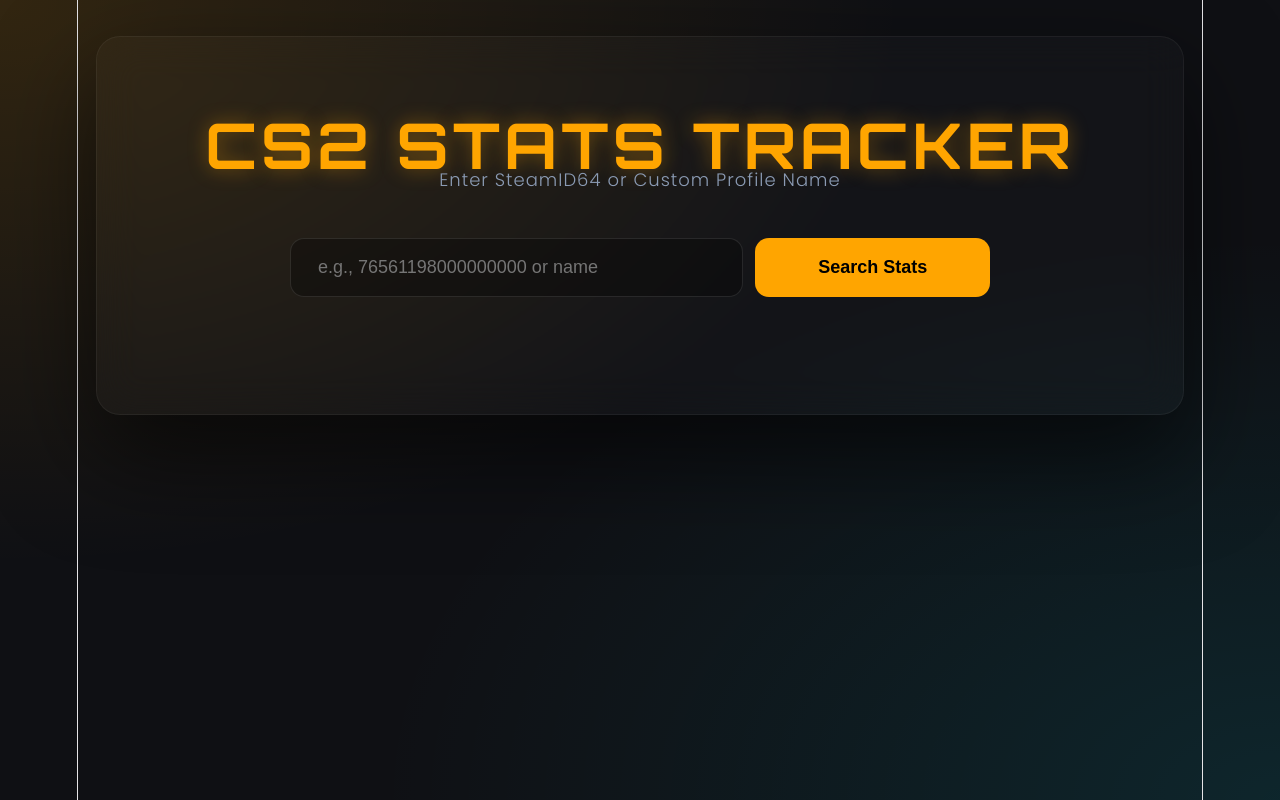
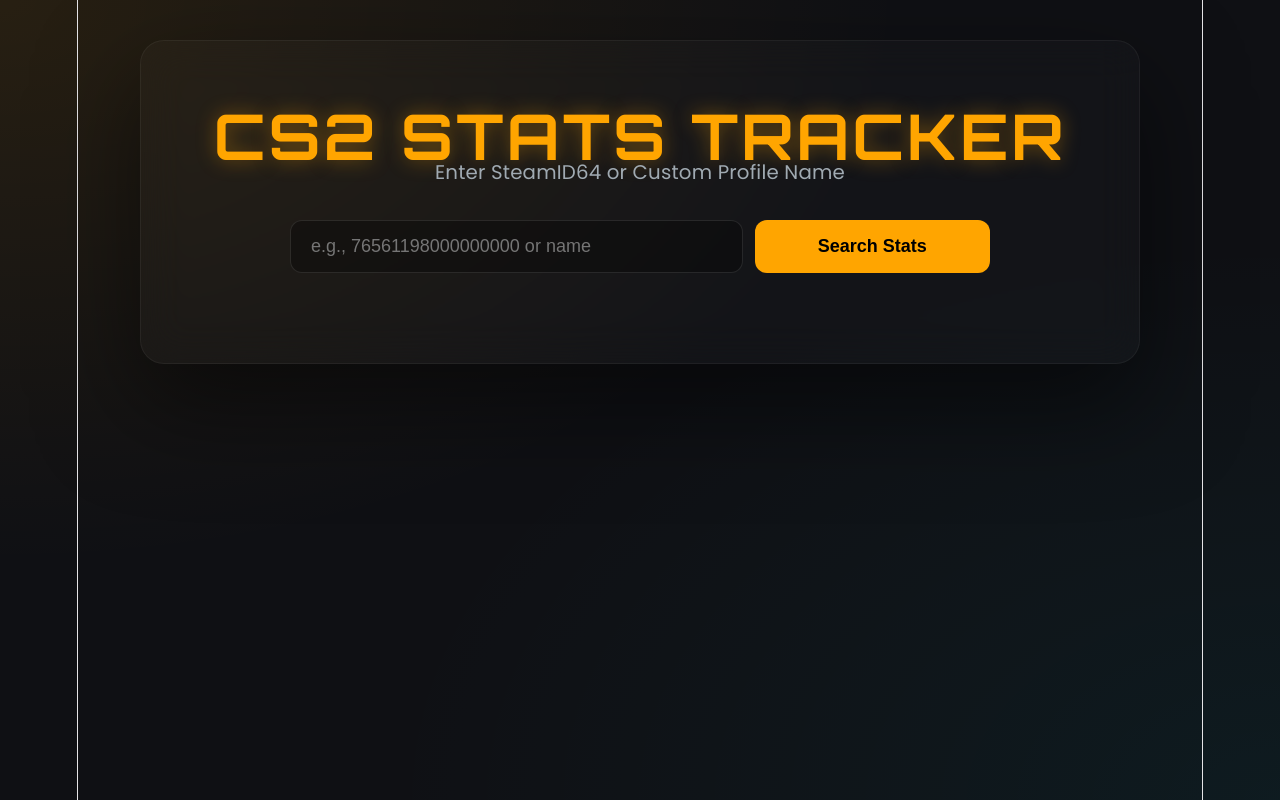
Before and after one commit to vthish/CS2-stats-tracker, a React (Vite) app: page / in a window 1280 px wide. Built offline with nearby package versions, Linux system fonts and the light colour scheme.

Commit message:
Fix: Centered layout on laptops and added Enter key search support

```diff
--- a/src/App.css
+++ b/src/App.css
@@ -1,4 +1,4 @@
-@import url('https://fonts.googleapis.com/css2?family=Orbitron:wght@400;700&family=Poppins:wght@300;400;600&display=swap');
+@import url('https://fonts.googleapis.com/css2?family=Orbitron:wght@700&family=Poppins:wght@400;600;800&display=swap');
 
 * {
   box-sizing: border-box;
@@ -9,202 +9,162 @@
 body {
   background: #0f1014;
   background-image:
-    radial-gradient(at 0% 0%, rgba(255, 165, 0, 0.15) 0px, transparent 50%),
-    radial-gradient(at 100% 100%, rgba(0, 229, 255, 0.1) 0px, transparent 50%);
+    radial-gradient(at 0% 0%, rgba(255, 165, 0, 0.1) 0px, transparent 50%),
+    radial-gradient(at 100% 100%, rgba(0, 229, 255, 0.05) 0px, transparent 50%);
   color: #ffffff;
   min-height: 100vh;
+  width: 100%;
   display: flex;
   justify-content: center;
-  align-items: flex-start;
+  align-items: flex-start; /* Starts from top for scrolling */
   font-family: 'Poppins', sans-serif;
-  overflow-x: hidden;
 }
 
 .app-wrapper {
   width: 100%;
-  padding: 2rem 1rem;
+  padding: 40px 20px;
   display: flex;
-  justify-content: center;
-  animation: fadeIn 0.8s ease-in;
+  justify-content: center; /* Centers container on laptop */
 }
 
 .app-container {
-  width: 100%;
-  max-width: 1100px;
   background: rgba(255, 255, 255, 0.02);
   backdrop-filter: blur(20px);
-  -webkit-backdrop-filter: blur(20px);
   border: 1px solid rgba(255, 255, 255, 0.05);
   border-radius: 24px;
-  padding: clamp(1.5rem, 5vw, 3.5rem);
-  box-shadow: 0 40px 100px rgba(0, 0, 0, 0.6);
-  transition: transform 0.3s ease;
+  padding: clamp(20px, 5vw, 50px);
+  width: 100%;
+  max-width: 1000px; /* Limits width on big screens */
+  margin: 0 auto; /* Force centering */
+  box-shadow: 0 40px 100px rgba(0, 0, 0, 0.5);
+  text-align: center;
 }
 
 .title-glow {
   font-family: 'Orbitron', sans-serif;
-  font-size: clamp(1.5rem, 8vw, 3.5rem);
-  font-weight: 700;
+  font-size: clamp(1.8rem, 6vw, 3.5rem);
   color: #ffa500;
   text-transform: uppercase;
-  letter-spacing: 4px;
-  margin-bottom: 0.5rem;
+  letter-spacing: 3px;
+  margin-bottom: 10px;
   text-shadow: 0 0 20px rgba(255, 165, 0, 0.4);
 }
 
 .subtitle {
-  color: #8b9bb4;
-  font-size: clamp(0.8rem, 2.5vw, 1rem);
-  margin-bottom: 2.5rem;
-  font-weight: 300;
-  letter-spacing: 1px;
+  color: #a0aab2;
+  margin-bottom: 35px;
+  font-size: clamp(0.9rem, 2vw, 1.1rem);
 }
 
 .search-box {
   display: flex;
   gap: 12px;
-  margin-bottom: 3rem;
-  width: 100%;
+  justify-content: center;
+  margin: 0 auto 40px auto;
   max-width: 700px;
-  margin-left: auto;
-  margin-right: auto;
 }
 
 .search-box input {
   flex: 2;
-  padding: 1rem 1.5rem;
+  padding: 15px 20px;
+  font-size: 1rem;
+  border-radius: 12px;
+  border: 1px solid rgba(255, 255, 255, 0.1);
   background: rgba(0, 0, 0, 0.3);
-  border: 1px solid rgba(255, 255, 255, 0.1);
-  border-radius: 14px;
   color: white;
-  font-size: 1rem;
-  transition: all 0.3s ease;
+  outline: none;
+  transition: 0.3s;
 }
 
 .search-box input:focus {
-  outline: none;
   border-color: #ffa500;
-  box-shadow: 0 0 15px rgba(255, 165, 0, 0.2);
 }
 
 .search-box button {
   flex: 1;
-  padding: 1rem;
+  padding: 15px;
+  font-size: 1rem;
+  font-weight: 700;
+  border-radius: 12px;
+  border: none;
   background: #ffa500;
-  border: none;
-  border-radius: 14px;
   color: #000;
-  font-weight: 700;
-  font-size: 1rem;
   cursor: pointer;
-  transition: all 0.3s cubic-bezier(0.175, 0.885, 0.32, 1.275);
+  transition: 0.3s cubic-bezier(0.175, 0.885, 0.32, 1.275);
 }
 
 .search-box button:hover:not(:disabled) {
   transform: scale(1.05);
-  background: #ffb732;
-  box-shadow: 0 0 25px rgba(255, 165, 0, 0.5);
+  box-shadow: 0 0 20px rgba(255, 165, 0, 0.4);
 }
 
 .stats-grid {
   display: grid;
-  grid-template-columns: repeat(auto-fit, minmax(min(100%, 220px), 1fr));
-  gap: 1.5rem;
-  margin-top: 2rem;
+  grid-template-columns: repeat(auto-fit, minmax(200px, 1fr));
+  gap: 20px;
 }
 
 .stat-card {
-  background: linear-gradient(145deg, rgba(255, 255, 255, 0.05) 0%, rgba(255, 255, 255, 0.01) 100%);
-  padding: 1.5rem;
-  border-radius: 18px;
-  border: 1px solid rgba(255, 255, 255, 0.05);
-  position: relative;
-  overflow: hidden;
-  transition: all 0.4s ease;
-  display: flex;
-  flex-direction: column;
-  align-items: flex-start;
-}
-
-.stat-card::before {
-  content: '';
-  position: absolute;
-  top: 0;
-  left: 0;
-  width: 4px;
-  height: 100%;
-  background: #ffa500;
-  transition: width 0.3s ease;
+  background: rgba(255, 255, 255, 0.03);
+  padding: 20px;
+  border-radius: 16px;
+  border-left: 4px solid #ffa500;
+  text-align: left;
+  transition: 0.3s;
 }
 
 .stat-card:hover {
-  transform: translateY(-10px);
-  border-color: rgba(255, 165, 0, 0.3);
-  background: rgba(255, 255, 255, 0.08);
-}
-
-.stat-card:hover::before {
-  width: 100%;
-  opacity: 0.05;
+  transform: translateY(-5px);
+  background: rgba(255, 255, 255, 0.06);
 }
 
 .stat-name {
   font-size: 0.75rem;
   color: #ffa500;
-  font-weight: 600;
-  text-transform: uppercase;
-  margin-bottom: 0.5rem;
-  letter-spacing: 1.5px;
+  font-weight: 800;
+  letter-spacing: 1px;
+  margin-bottom: 8px;
+  display: block;
 }
 
 .stat-value {
   font-family: 'Orbitron', sans-serif;
-  font-size: 1.8rem;
-  font-weight: 700;
-  color: #fff;
+  font-size: 1.6rem;
+  color: #ffffff;
 }
 
 @media (max-width: 600px) {
   .search-box {
     flex-direction: column;
   }
-
-  .search-box button {
-    width: 100%;
+  .stats-grid {
+    grid-template-columns: repeat(2, 1fr);
+    gap: 12px;
   }
-
-  .stats-grid {
-    grid-template-columns: repeat(auto-fit, minmax(140px, 1fr));
-    gap: 1rem;
-  }
-
-  .stat-card {
-    padding: 1rem;
-  }
-
   .stat-value {
-    font-size: 1.4rem;
+    font-size: 1.2rem;
   }
 }
 
+.loader {
+  width: 40px;
+  height: 40px;
+  border: 4px solid rgba(255, 255, 255, 0.1);
+  border-top-color: #ffa500;
+  border-radius: 50%;
+  animation: spin 1s linear infinite;
+  margin: 30px auto;
+}
+
+@keyframes spin {
+  to { transform: rotate(360deg); }
+}
+
+.fade-in {
+  animation: fadeIn 0.5s ease-out forwards;
+}
+
 @keyframes fadeIn {
-  from { opacity: 0; transform: translateY(20px); }
+  from { opacity: 0; transform: translateY(15px); }
   to { opacity: 1; transform: translateY(0); }
 }
-
-.loader {
-  width: 48px;
-  height: 48px;
-  border: 5px solid #FFF;
-  border-bottom-color: #ffa500;
-  border-radius: 50%;
-  display: inline-block;
-  box-sizing: border-box;
-  animation: rotation 1s linear infinite;
-  margin: 2rem auto;
-}
-
-@keyframes rotation {
-  0% { transform: rotate(0deg); }
-  100% { transform: rotate(360deg); }
-}
--- a/src/App.jsx
+++ b/src/App.jsx
@@ -8,7 +8,10 @@
   const [error, setError] = useState('');
   const [loading, setLoading] = useState(false);
 
-  const fetchStats = async () => {
+  const fetchStats = async (e) => {
+    // Prevent page refresh on form submit
+    if (e) e.preventDefault();
+
     if (!steamInput) {
       setError('Please enter a Steam ID or Profile Name');
       return;
@@ -22,14 +25,12 @@
       let url = '';
       const trimmedInput = steamInput.trim();
 
-      // Determine if the input is a SteamID64 or a Custom Name
       if (/^\d{17}$/.test(trimmedInput)) {
         url = `/.netlify/functions/getStats?steamid=${trimmedInput}`;
       } else {
         url = `/.netlify/functions/getStats?vanityurl=${trimmedInput}`;
       }
 
-      // API call to our Netlify Serverless Function
       const response = await axios.get(url);
 
       if (response.data && response.data.playerstats) {
@@ -39,7 +40,6 @@
       }
     } catch (err) {
       setError('Error fetching data. Profile might be private or doesn\'t exist.');
-      console.error(err);
     } finally {
       setLoading(false);
     }
@@ -51,17 +51,18 @@
         <h1 className="title-glow">CS2 Stats Tracker</h1>
         <p className="subtitle">Enter SteamID64 or Custom Profile Name</p>
 
-        <div className="search-box">
+        {/* Changed to form to handle Enter key automatically */}
+        <form className="search-box" onSubmit={fetchStats}>
           <input
             type="text"
             placeholder="e.g., 76561198000000000 or name"
             value={steamInput}
             onChange={(e) => setSteamInput(e.target.value)}
           />
-          <button onClick={fetchStats} disabled={loading}>
+          <button type="submit" disabled={loading}>
             {loading ? 'Searching...' : 'Search Stats'}
           </button>
-        </div>
+        </form>
 
         {error && <p className="error-message">{error}</p>}
         {loading && <div className="loader"></div>}
```
